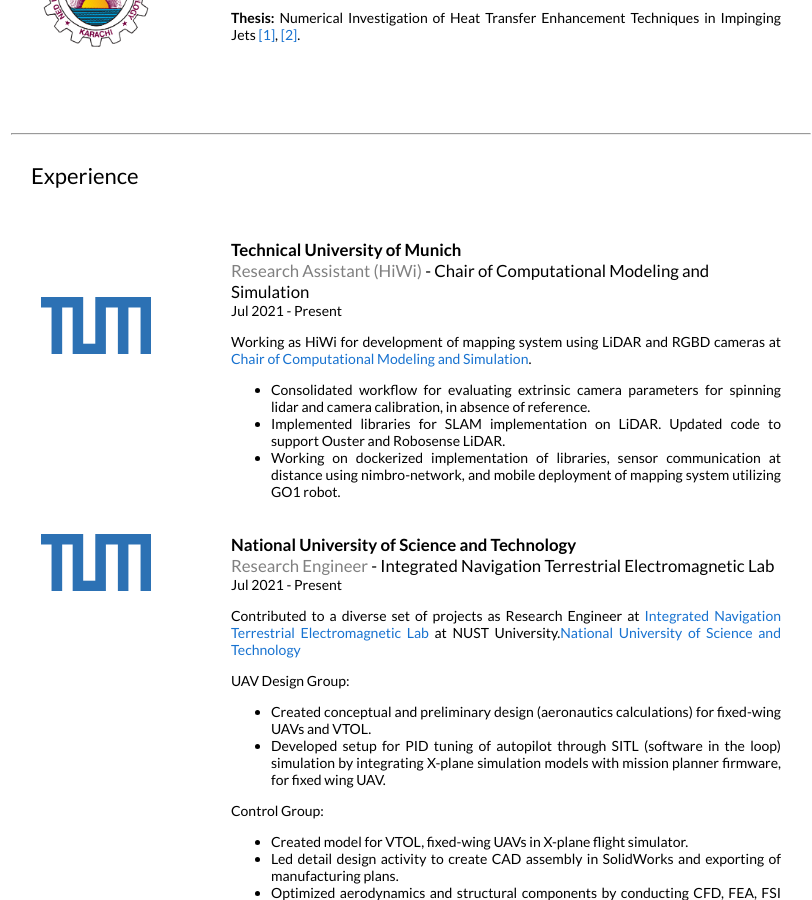
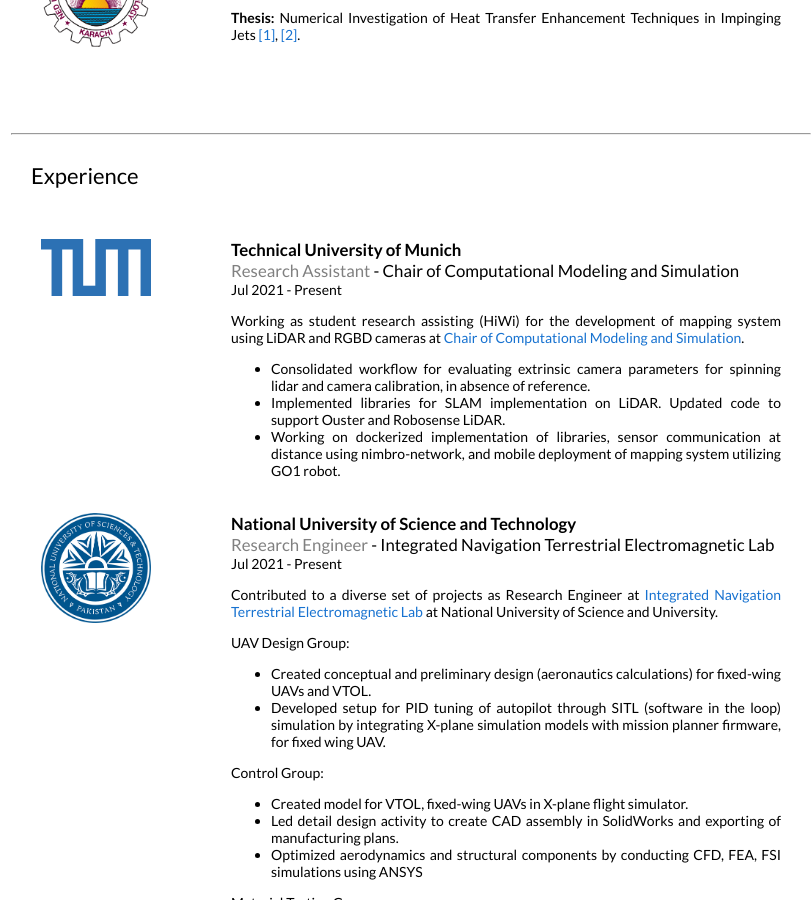
Before and after one commit to rafaymhddn/rafaymhddn.github.io, a Jekyll site: the page built from _posts/2019-06-02-venue.markdown, in a window 1280 px wide and 900 px high, scrolled down 1011 px. Shown: the whole window, without its empty margins (229-1041 px from the left). Built offline with Jekyll 4.4.1, drawn with Linux system fonts in a browser that asks for light colours.

Commit message:
experience added

```diff
--- a/_layouts/default.html
+++ b/_layouts/default.html
@@ -105,7 +105,7 @@
 <table border=0 class="bg_colour" style="padding:20px;width:100%;border:0px;border-spacing:0px;border-collapse:separate;margin-right:auto;margin-left:auto"><tbody>
 
     <tr>
-        <td style="padding:10px;width:25%;vertical-align:middle">
+        <td style="padding:10px;width:25%;vertical-align:top">
             <div class="one">
                 <img src='images/tum-logo.png' width="110" class="side-image">
             </div>
@@ -128,7 +128,7 @@
     </tr>
 
     <tr>
-      <td style="padding:10px;width:25%;vertical-align:middle">
+      <td style="padding:10px;width:25%;vertical-align:top">
           <div class="one">
               <img src='images/ned-logo.png' width="110" class="side-image">
           </div>
@@ -161,7 +161,7 @@
 <table border=0 class="bg_colour" style="padding:20px;width:100%;border:0px;border-spacing:0px;border-collapse:separate;margin-right:auto;margin-left:auto"><tbody>
 
     <tr>
-        <td style="padding:10px;width:25%;vertical-align:middle">
+        <td style="padding:10px;width:25%;vertical-align:top">
             <div class="one">
                 <img src='images/tum-logo.png' width="110" class="side-image">
             </div>
@@ -170,12 +170,12 @@
 
             <papertitle><big><b>Technical University of Munich</b></big></papertitle>
             <br>
-            <papertitle style="color:gray"><big>Research Assistant (HiWi) </big></papertitle><papertitle><big>- Chair of Computational Modeling and Simulation</big></papertitle>
+            <papertitle style="color:gray"><big>Research Assistant </big></papertitle><papertitle><big>- Chair of Computational Modeling and Simulation</big></papertitle>
             <br>
             Jul 2021 - Present
             <br>
             <p align="justify">
-              Working as HiWi for development of mapping system using LiDAR and RGBD cameras at <a href="https://www.cee.ed.tum.de/cms/home/">Chair of Computational Modeling and Simulation</a>.
+              Working as student research assisting (HiWi) for the development of mapping system using LiDAR and RGBD cameras at <a href="https://www.cee.ed.tum.de/cms/home/">Chair of Computational Modeling and Simulation</a>.
                 <ul>
                     <li align="justify">Consolidated workflow for evaluating extrinsic camera parameters for spinning lidar and camera calibration, in absence of reference.</li>
                     <li align="justify">Implemented libraries for SLAM implementation on LiDAR. Updated code to support Ouster and Robosense LiDAR.</li>
@@ -189,7 +189,7 @@
     <tr>
       <td style="padding:10px;width:25%;vertical-align:top">
           <div class="one">
-              <img src='images/tum-logo.png' width="110" class="side-image">
+              <img src='images/nust-logo.png' width="110" class="side-image">
           </div>
       </td>
       <td style="padding:10px;width:75%;vertical-align:top">
@@ -202,7 +202,7 @@
           <br>
           <p align="justify">
             Contributed to a diverse set of projects as Research Engineer at <a href="https://nust.edu.pk/">Integrated Navigation Terrestrial Electromagnetic Lab</a> at
-            NUST University.<a href="https://nust.edu.pk/">National University of Science and Technology</a>
+            National University of Science and University.
           </p>
           <p>UAV Design Group:
               <ul>
```
Also changed, not shown: images/nust-logo.png (added).
